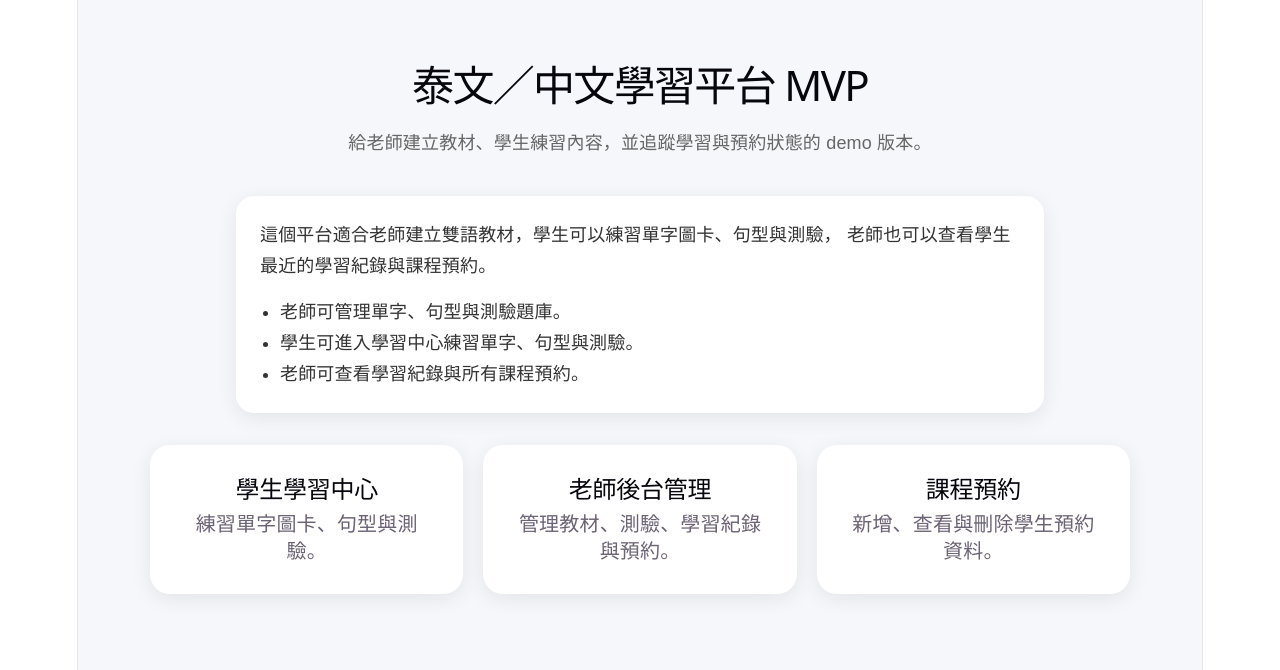
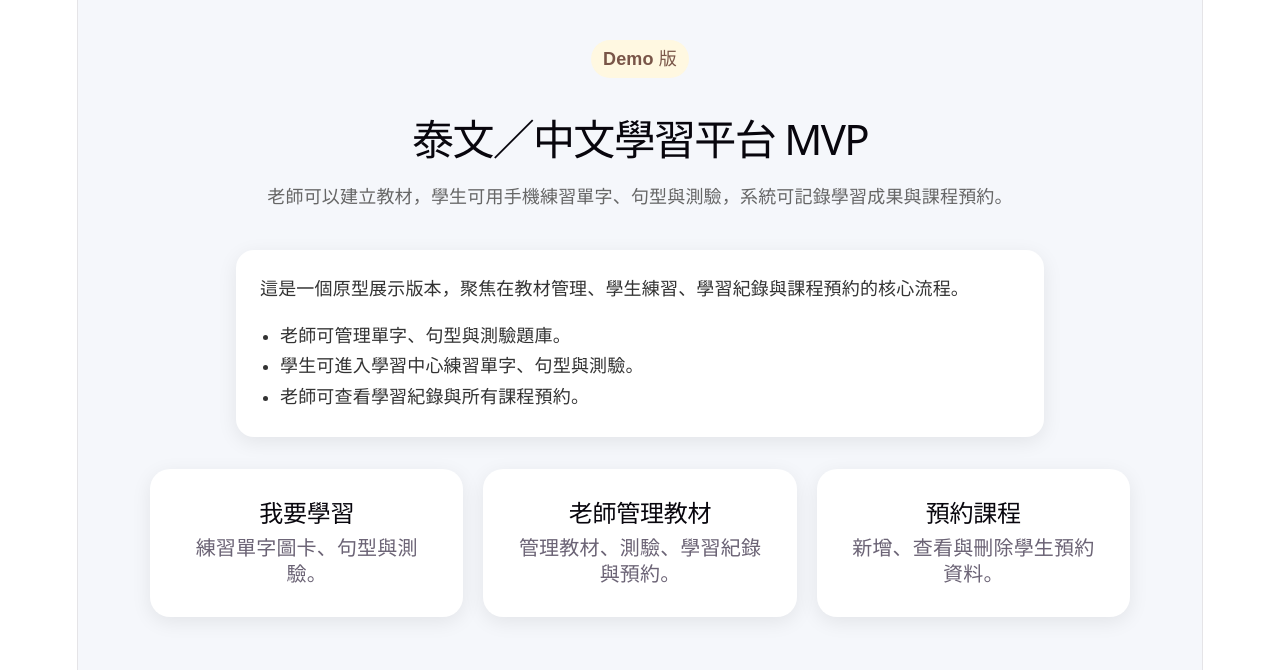
Before and after one commit to a0936138746-ui/thai-learning-platform-v2, a React (Vite) app: page / in a window 1280 px wide. Shown: the top 670 px of the page. Built offline with nearby package versions, Linux system fonts and the light colour scheme.

Commit message:
polish demo homepage copy

```diff
--- a/src/pages/HomePage.jsx
+++ b/src/pages/HomePage.jsx
@@ -25,18 +25,31 @@ const introListStyle = {
   paddingLeft: "20px",
 };
 
+const demoBadgeStyle = {
+  display: "inline-block",
+  padding: "6px 12px",
+  borderRadius: "999px",
+  background: "#fff8e1",
+  color: "#795548",
+  fontWeight: "bold",
+  marginBottom: "16px",
+};
+
 export default function HomePage({ setPage }) {
   return (
     <div style={pageStyle}>
+      <div style={{ textAlign: "center" }}>
+        <span style={demoBadgeStyle}>Demo 版</span>
+      </div>
+
       <h1 style={titleStyle}>泰文／中文學習平台 MVP</h1>
       <p style={subtitleStyle}>
-        給老師建立教材、學生練習內容，並追蹤學習與預約狀態的 demo 版本。
+        老師可以建立教材，學生可用手機練習單字、句型與測驗，系統可記錄學習成果與課程預約。
       </p>
 
       <section style={introStyle}>
         <p>
-          這個平台適合老師建立雙語教材，學生可以練習單字圖卡、句型與測驗，
-          老師也可以查看學生最近的學習紀錄與課程預約。
+          這是一個原型展示版本，聚焦在教材管理、學生練習、學習紀錄與課程預約的核心流程。
         </p>
         <ul style={introListStyle}>
           <li>老師可管理單字、句型與測驗題庫。</li>
@@ -47,17 +60,17 @@ export default function HomePage({ setPage }) {
 
       <div style={homeGridStyle}>
         <div style={cardStyle} onClick={() => setPage("student")}>
-          <h2>學生學習中心</h2>
+          <h2>我要學習</h2>
           <p>練習單字圖卡、句型與測驗。</p>
         </div>
 
         <div style={cardStyle} onClick={() => setPage("teacher")}>
-          <h2>老師後台管理</h2>
+          <h2>老師管理教材</h2>
           <p>管理教材、測驗、學習紀錄與預約。</p>
         </div>
 
         <div style={cardStyle} onClick={() => setPage("booking")}>
-          <h2>課程預約</h2>
+          <h2>預約課程</h2>
           <p>新增、查看與刪除學生預約資料。</p>
         </div>
       </div>
```
